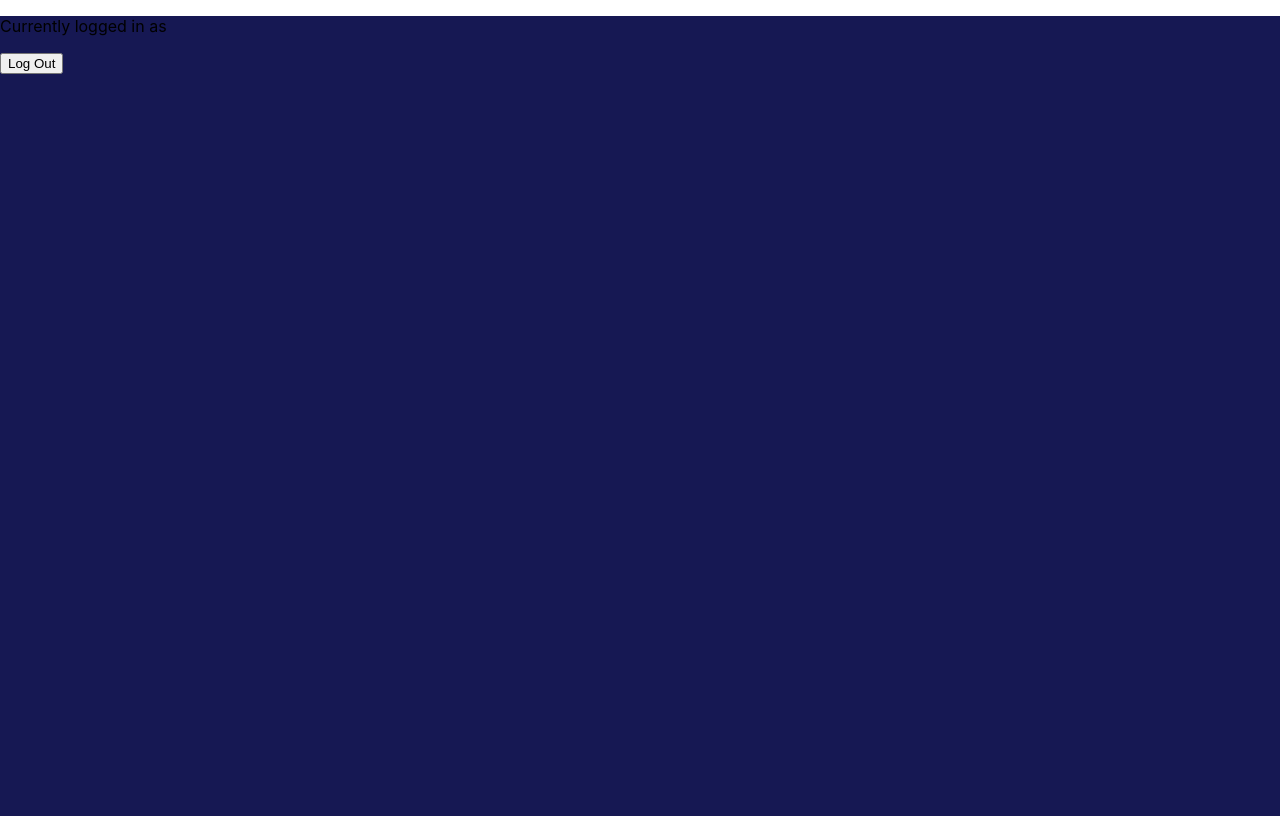
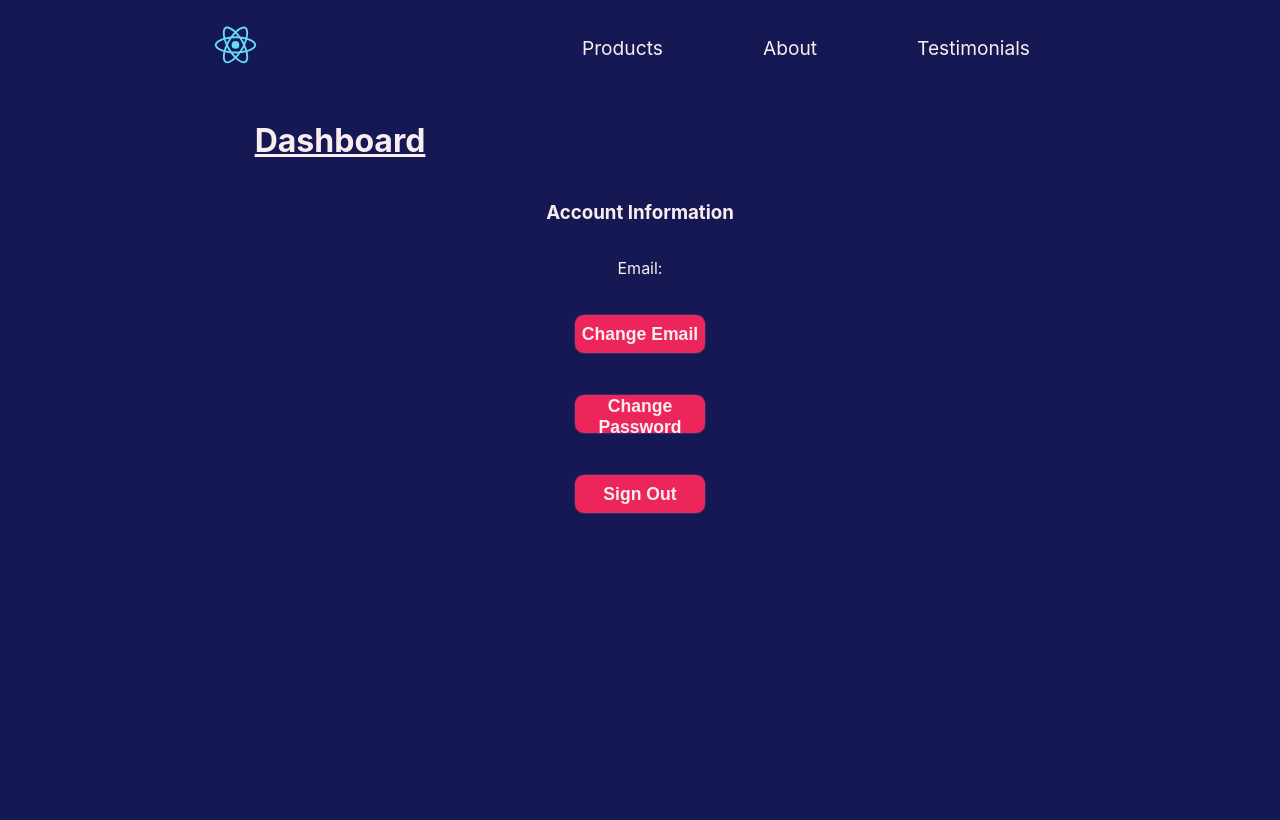
Before and after one commit to webala/wendys, a React (Create React App) app: page /dash in a window 1280 px wide. Built offline with nearby package versions, Linux system fonts and the light colour scheme; no server answers; a web font is replaced by a local one.

Commit message:
user can update email and password

```diff
--- a/src/components/Dashboard/Dashboard.js
+++ b/src/components/Dashboard/Dashboard.js
@@ -1,17 +1,22 @@
-import React,{useState, useEffect} from 'react'
-import { logOut, useAuth, auth } from '../../firebase'
+import React,{useState, useRef} from 'react'
+import { logOut, useAuth, changeEmail, changePassword } from '../../firebase'
 import './dashboard.css'
+import Header from '../Header/Header'
+import {GrFormClose} from 'react-icons/gr'
+
 
 function Dashboard() {
 
     const [loading, setLoading] = useState(false)
     const [emailVerified, setEmailVerified] = useState(false)
 
+    const changeEmailRef = useRef()
+    const changePasswordRef = useRef()
+
     const currentUser = useAuth()
 
-    async function handleLogOut (event) {
+    async function handleLogOut () {
         setLoading(true)
-        event.preventDefault()
         try {
             await logOut()
         } catch {
@@ -20,13 +25,53 @@ function Dashboard() {
         setLoading(false)
     }
 
+    const toggleAccountEditForm = (className) => {
+        const div = document.querySelector(className)
+        div.classList.toggle('show')
+    }
+
+    async function handleEmailUpdate () {
+        if (currentUser && currentUser.email !== changeEmailRef.current.value) {
+            await changeEmail(changeEmailRef.current.value)
+        }
+        else {
+            alert('Email already in use')
+        }
+    }
+
+    async function handlePasswordUpdate () {
+        await changePassword(changePasswordRef.current.value)
+    }
 
 
   return (
     <div class='dash'>
-        <p>Currently logged in as {currentUser?.email}</p>
-        {<p>Please verify your email address</p> && emailVerified == false}
-        <button disaled={loading || !currentUser } onClick={handleLogOut}>Log Out</button>
+        <Header />
+        <div class='dash-overview'>
+            <h1>Dashboard</h1>
+
+            <div class='account'>
+                <h3>Account Information</h3>
+                <p>Email: {currentUser?.email}</p>
+                {currentUser?.emailVerified === false && <p>Please verify your email address</p>}
+                <button onClick={() => toggleAccountEditForm('.change-email')}>Change Email</button>
+                <button onClick={() => toggleAccountEditForm('.change-password')}>Change Password</button>
+                <button onClick={() => handleLogOut()}>Sign Out</button>
+                <div class='change-email'>
+                    <button class='toggle-btn' onClick={() => toggleAccountEditForm('.change-email')}><GrFormClose class='close-icon'/></button>
+                    <h2>Change Email</h2>
+                    <label> New Email</label><input type='email' ref={changeEmailRef}/>
+                    <button onClick={() => handleEmailUpdate()}>Submit Email</button>
+                </div>
+                <div class='change-password'>
+                    <button class='toggle-btn' onClick={() => toggleAccountEditForm('.change-password')}><GrFormClose class='close-icon'/></button>
+                    <h2>Change Password</h2>
+                    <label> New Password</label><input type='password' ref={changePasswordRef}/>
+                    <button onClick={() => handlePasswordUpdate()}>Submit Password</button>
+                </div>
+            </div>
+
+        </div>
     </div>
   )
 }
--- a/src/components/Dashboard/dashboard.css
+++ b/src/components/Dashboard/dashboard.css
@@ -1,3 +1,88 @@
 .dash {
     height: 100vh;
+    color: var(--text-primary)
 }
+
+.dash-overview {
+    position: relative;
+    top: 5em;
+    margin: 20px 200px;
+    display: flex;
+    flex-direction: column;
+    align-items: center;
+}
+
+.dash-overview h1 {
+    position: relative;
+    right: 300px;
+    text-decoration: underline;
+}
+
+.account {
+    display: flex;
+    flex-direction: column;
+    width: 50%;
+    align-items: center;
+}
+
+.account button {
+    margin: 20px 0;
+    width: 30%;
+    height: 40px;
+    border: 1px solid var(--background-secondary);
+    border-radius: 10px;
+    background: var(--text-secondary);
+    font-size: 1.1em;
+    font-weight: 600;
+    transition: 0.3s ease;
+    color: var(--text-primary);
+}
+
+.account button:hover {
+    transform: scale(1.1);
+    background: var(--background-secondary);
+    color: var(--text-secondary);
+}
+
+.change-email, .change-password {
+    visibility: hidden;
+    display: flex;
+    flex-direction: column;
+    background: var(--background-secondary);
+    position: absolute;
+    top: 50%;
+    height: 250px;
+    justify-content: center;
+    width: 300px;
+    padding: 20px;
+    border-radius: 10%;
+    transform: translateY(-200px);
+    transition: 0.3s ease;
+    transition-property: transform;
+}
+
+.change-email input, .change-password input{
+    height: 30px;
+    border-radius: 10px;
+    border: 1px solid var(--background-primary);
+    margin: 20px 0;
+}
+.change-email.show, .change-password.show {
+    visibility: visible;
+    transform: translateY(0);
+}
+
+.change-email .toggle-btn, .change-password .toggle-btn {
+    position: absolute;
+    top: 0;
+    right: 20px;
+    font-size: 1.5em;
+    width: fit-content;
+    height: fit-content;
+    background: var(--background-secondary);
+}
+
+
+.change-email button, .change-password button{
+    width: 50%;
+}
--- a/src/components/Header/header.css
+++ b/src/components/Header/header.css
@@ -1,10 +1,11 @@
 .header {
     width: 100%;
     position: fixed;
+    top: 0;
     height: fit-content;
     margin: 0;
     padding: 0;
-    z-index: 5;
+    z-index: 100;
     background: var(--background-primary);
 }
 
--- a/src/firebase.js
+++ b/src/firebase.js
@@ -1,7 +1,7 @@
 import { useEffect, useState } from "react";
 // Import the functions you need from the SDKs you need
 import { initializeApp } from "firebase/app";
-import {getAuth, createUserWithEmailAndPassword, onAuthStateChanged, signOut, signInWithEmailAndPassword, sendEmailVerification} from 'firebase/auth'
+import {getAuth, updateEmail, updatePassword, createUserWithEmailAndPassword, onAuthStateChanged, signOut, signInWithEmailAndPassword, sendEmailVerification} from 'firebase/auth'
 // TODO: Add SDKs for Firebase products that you want to use
 // https://firebase.google.com/docs/web/setup#available-libraries
 
@@ -48,7 +48,7 @@ export function login (email,password) {
     signInWithEmailAndPassword(auth, email, password)
     .then(userCredential => {
         const user = userCredential.user
-        window.location()
+        window.location.replace('/dash')
     })
     .catch(error => {
         const errorCode = error.code
@@ -69,6 +69,38 @@ export function logOut () {
     })
 }
 
+export function changeEmail (newEmail) {
+    updateEmail(auth.currentUser, newEmail)
+    .then(() => {
+        window.location.reload()
+    })
+    .catch(error => {
+        const errorCode = error.code
+        const errorMessage = error.message
+        //alert(`${errorCode}: ${errorMessage}`)
+
+        if (errorCode == 'auth/requires-recent-login') {
+            alert('Changing email requeres recent login.')
+        }
+    })
+}
+
+export function changePassword (newPass) {
+    updatePassword(auth.currentUser, newPass)
+    .then(() => window.location.reload())
+    .catch(error => {
+        const errorCode = error.code
+        const errorMessage = error.message
+        alert(`${errorCode}: ${errorMessage}`)
+
+        if (errorCode == 'auth/requires-recent-login') {
+            alert('Changing password requeres recent login.')
+        } else if (errorCode == 'auth/weak-password') {
+            alert('Your password is too weak')
+        }
+    })
+}
+
 export function useAuth () {
     const [currentUser, setCurrentUser] = useState()
 
```
